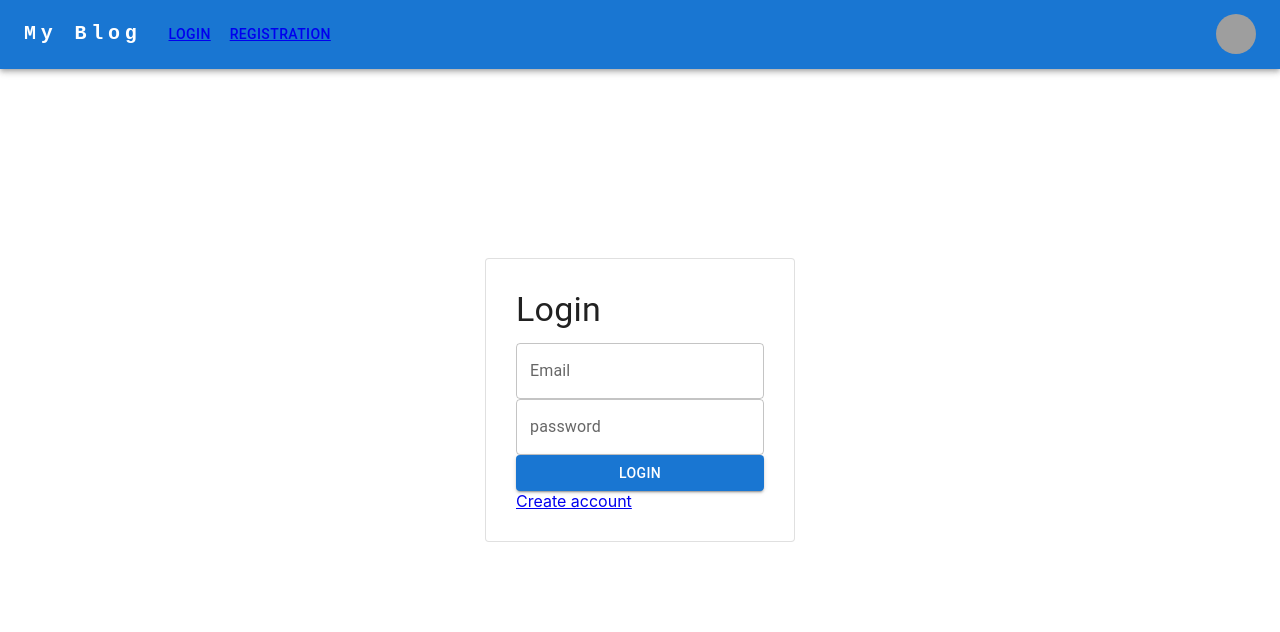
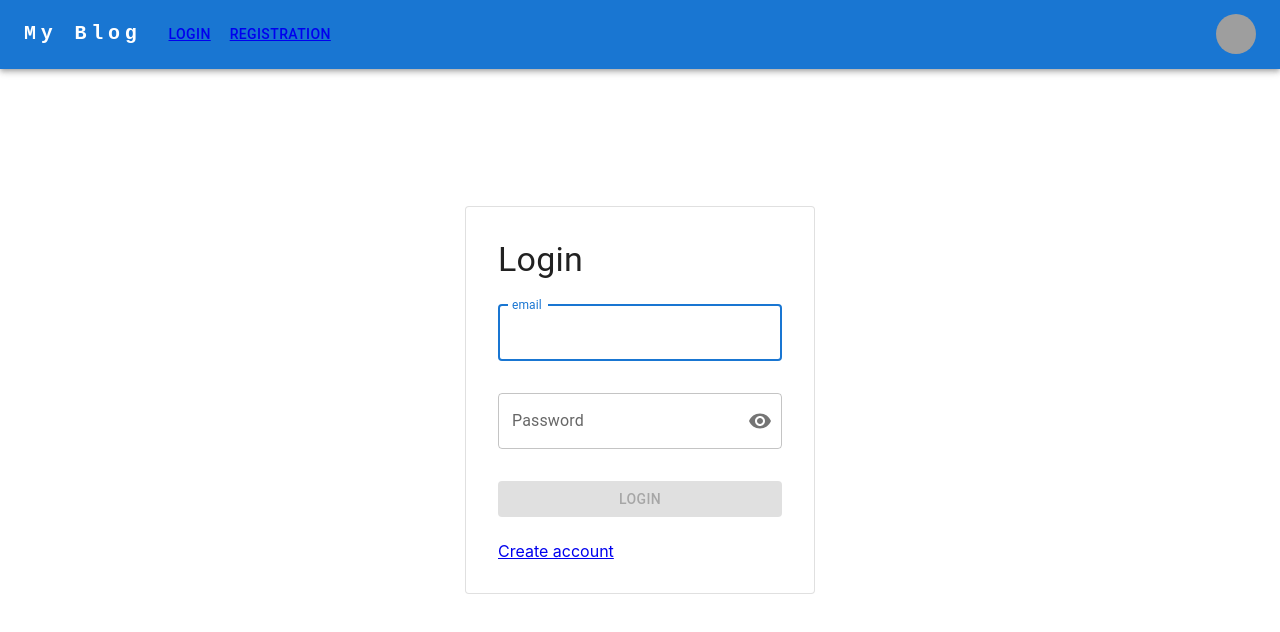
Before and after one commit to FedorowPavel/Blog, a React (Create React App) app in the folder client/: page /login in a window 1280 px wide. Shown: the top 632 px of the page. Built offline with nearby package versions, Linux system fonts and the light colour scheme; grey boxes are pictures that could not be loaded.

Commit message:
feature/login-page
login form logic with basic validation implemented with react-hook-forms

```diff
--- a/client/package.json
+++ b/client/package.json
@@ -21,6 +21,7 @@
     "node-sass": "^7.0.3",
     "react": "^18.2.0",
     "react-dom": "^18.2.0",
+    "react-hook-form": "^7.36.1",
     "react-redux": "^8.0.4",
     "react-router-dom": "^6.4.1",
     "react-scripts": "5.0.1",
--- a/client/src/components/Login.tsx
+++ b/client/src/components/Login.tsx
@@ -1,37 +1,129 @@
 import React from 'react';
-import {Box, Button, Card, Container, TextField, Typography} from "@mui/material";
+import {
+  Button,
+  Card,
+  Container, FormControl,
+  FormGroup, IconButton,
+  InputAdornment, InputLabel,
+  OutlinedInput,
+  TextField,
+  Typography
+} from "@mui/material";
 import {Link} from "react-router-dom";
+import {useForm, Controller, SubmitHandler} from "react-hook-form";
+import {Visibility, VisibilityOff} from "@mui/icons-material";
+
+interface LoginForm {
+  email: string;
+  password: string;
+  showPassword: boolean;
+}
 
 const Login = () => {
+  const {control, handleSubmit, formState: {isValid, errors}, watch, getValues, setValue} = useForm<LoginForm>({
+    defaultValues: {
+      email: '',
+      password: '',
+      showPassword: false
+    },
+    mode: 'all'
+    }
+  );
+
+  const onSubmit: SubmitHandler<LoginForm> = data => {
+    console.log(data)
+  };
+
+  function toggleShowPassword() {
+    setValue('showPassword', !getValues().showPassword)
+  }
+
   return (
-    <Container maxWidth="xl" sx={{
-      minHeight: '100%',
-      display: "flex",
-      alignItems: "center",
-      justifyContent: "center"
-    }}>
-      <Box>
+    <Container maxWidth="xl" sx={{ minHeight: '100%', display: "flex", alignItems: "center", justifyContent: "center"}}>
       <Card
         variant="outlined"
-          sx={{
-            display: "flex",
-            flexDirection: "column",
-            padding: '30px'
-          }}
+        sx={{ display: "flex", flexDirection: "column", padding: 4}}
       >
         <Typography
           variant="h4"
           color="text.primary"
           gutterBottom
+          sx={{marginBottom: 3}}
         >
           Login
         </Typography>
-          <TextField id="outlined-basic" label="Email" variant="outlined" />
-          <TextField id="outlined-basic" label="password" variant="outlined" />
-          <Button variant="contained">Login</Button>
+        <form onSubmit={handleSubmit(onSubmit)}>
+          <FormGroup sx={{ display: "flex",  flexDirection: "column"}}>
+            <Controller
+              name="email"
+              control={control}
+              rules={{
+                required:{value: true, message: 'This field is required'},
+                pattern: {value: /^\w+@[a-zA-Z_]+?\.[a-zA-Z]{2,3}$/, message: 'It is not email'}
+              }}
+              render={({field}) => (
+                <>
+                  <TextField
+                    {...field}
+                    autoFocus
+                    id='email'
+                    type='email'
+                    label='email'
+                    autoComplete='off'
+                  />
+                  <p style={{color: 'red'}}>{errors['email']?.message}</p>
+                </>
+              )}
+            />
+
+            <Controller
+              name="password"
+              control={control}
+              rules={{
+                required: {value: true, message: 'This field is required'},
+                minLength: {value: 6, message: 'Min number is 6'},
+                maxLength: {value: 12, message: 'Max number is 12'}}}
+              render={({field}) => (
+                <>
+                  <FormControl variant="outlined">
+                    <InputLabel htmlFor="password">Password</InputLabel>
+                    <OutlinedInput
+                      {...field}
+                      id='password'
+                      type={getValues().showPassword ? 'text' : 'password'}
+                      label="Password"
+                      autoComplete='off'
+                      endAdornment={
+                        <InputAdornment position="end">
+                          <IconButton
+                            aria-label="toggle password visibility"
+                            onClick={toggleShowPassword}
+                            edge="end"
+                          >
+                            {getValues().showPassword ? <VisibilityOff/> : <Visibility/>}
+                          </IconButton>
+                        </InputAdornment>
+                      }
+                    />
+                  </FormControl>
+                  <p style={{color: 'red'}}>{errors['password']?.message}</p>
+                </>
+              )}
+            />
+            <Button type="submit" disabled={!isValid} variant="contained" sx={{marginBottom: 3}}>Login</Button>
+          </FormGroup>
+        </form>
         <Link to='/registration'>Create account</Link>
+        {/*<pre>*/}
+        {/*  {JSON.stringify(watch(), null, 2)}*/}
+        {/*</pre>*/}
+        {/*<pre>*/}
+        {/*  {JSON.stringify(isValid, null, 2)}*/}
+        {/*</pre>*/}
+        {/*<pre>*/}
+        {/*  {JSON.stringify(errors, null, 2)}*/}
+        {/*</pre>*/}
       </Card>
-      </Box>
     </Container>
   );
 };
```
Also changed, not shown: 1 other file (tests, documents, lock files or other folders). Lines whose indentation alone changed are shown as unchanged.
